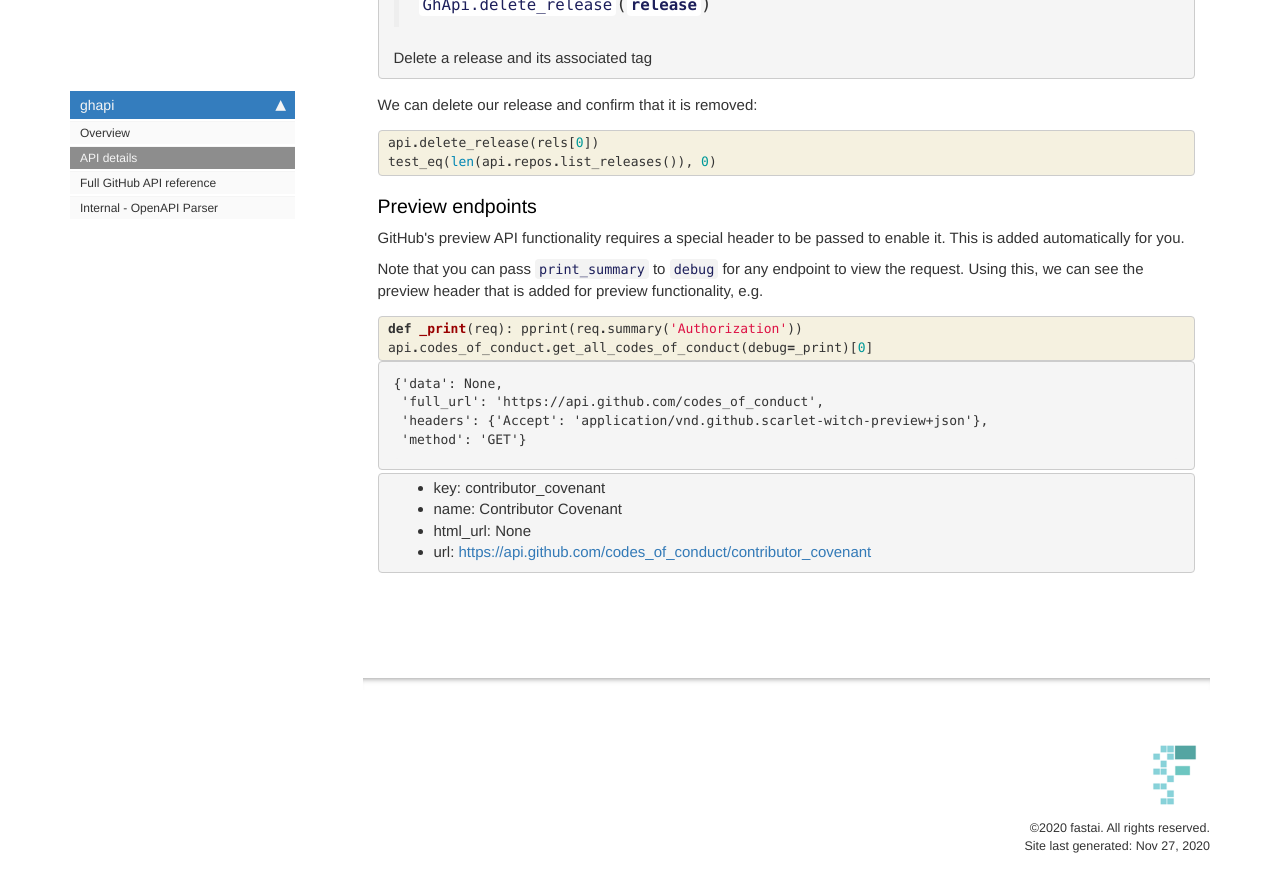
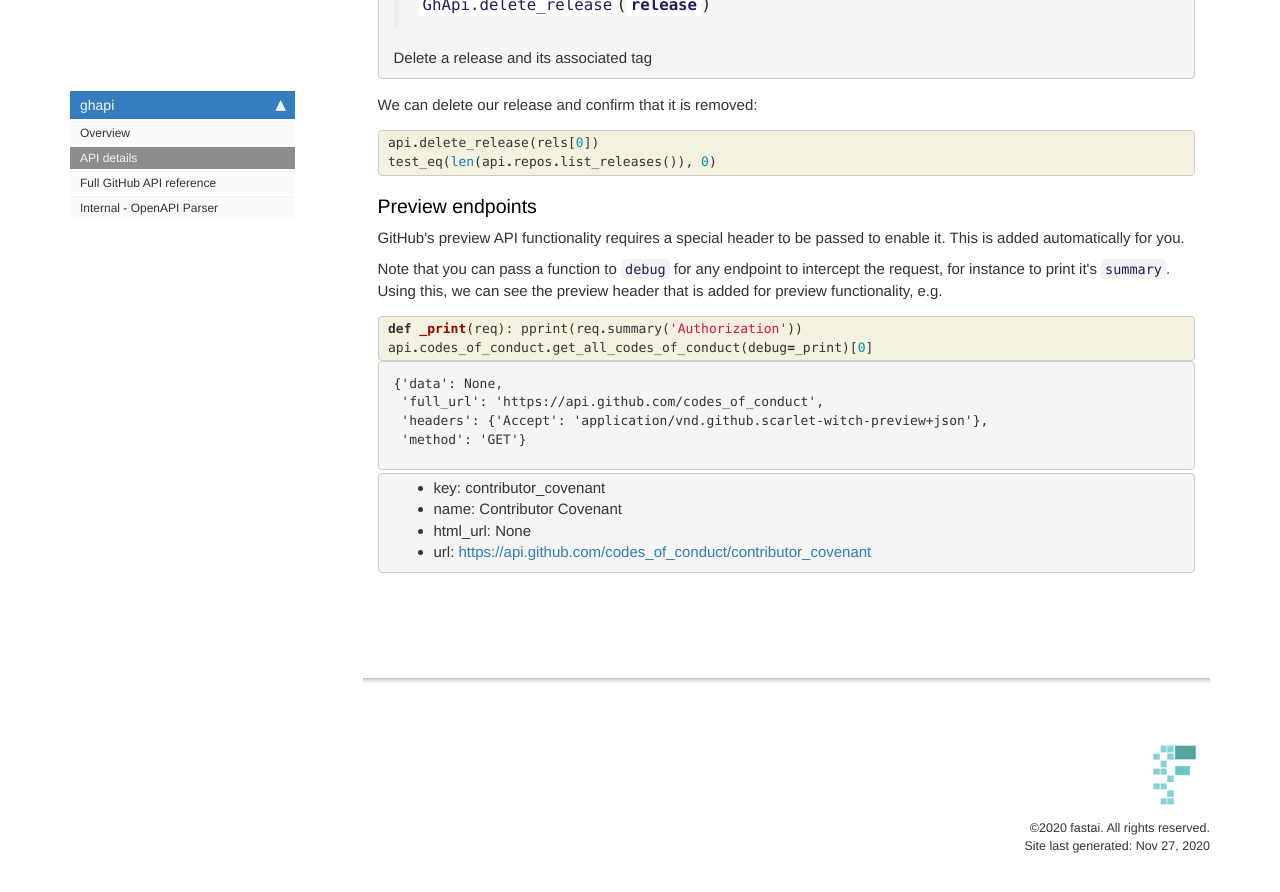
Before and after one commit to fastai/ghapi, a Jekyll site: the page built from docs/core.html, in a window 1280 px wide and 900 px high, scrolled down 4066 px. Shown: the top 892 px of the window. Built offline with Jekyll 4.4.1, drawn with Linux system fonts in a browser that asks for light colours; nearby versions of some CDN libraries; comment, search, counter and statistics services are not loaded.

Commit message:
fix docs

```diff
--- a/docs/core.html
+++ b/docs/core.html
@@ -824,7 +824,7 @@ nb_path: "00_core.ipynb"
 </div>
 <div class="cell border-box-sizing text_cell rendered"><div class="inner_cell">
 <div class="text_cell_render border-box-sizing rendered_html">
-<p>Note that you can pass <code>print_summary</code> to <code>debug</code> for any endpoint to view the request. Using this, we can see the preview header that is added for preview functionality, e.g.</p>
+<p>Note that you can pass a function to <code>debug</code> for any endpoint to intercept the request, for instance to print it's <code>summary</code>. Using this, we can see the preview header that is added for preview functionality, e.g.</p>
 
 </div>
 </div>
```
Also changed, not shown: 1 other file.
